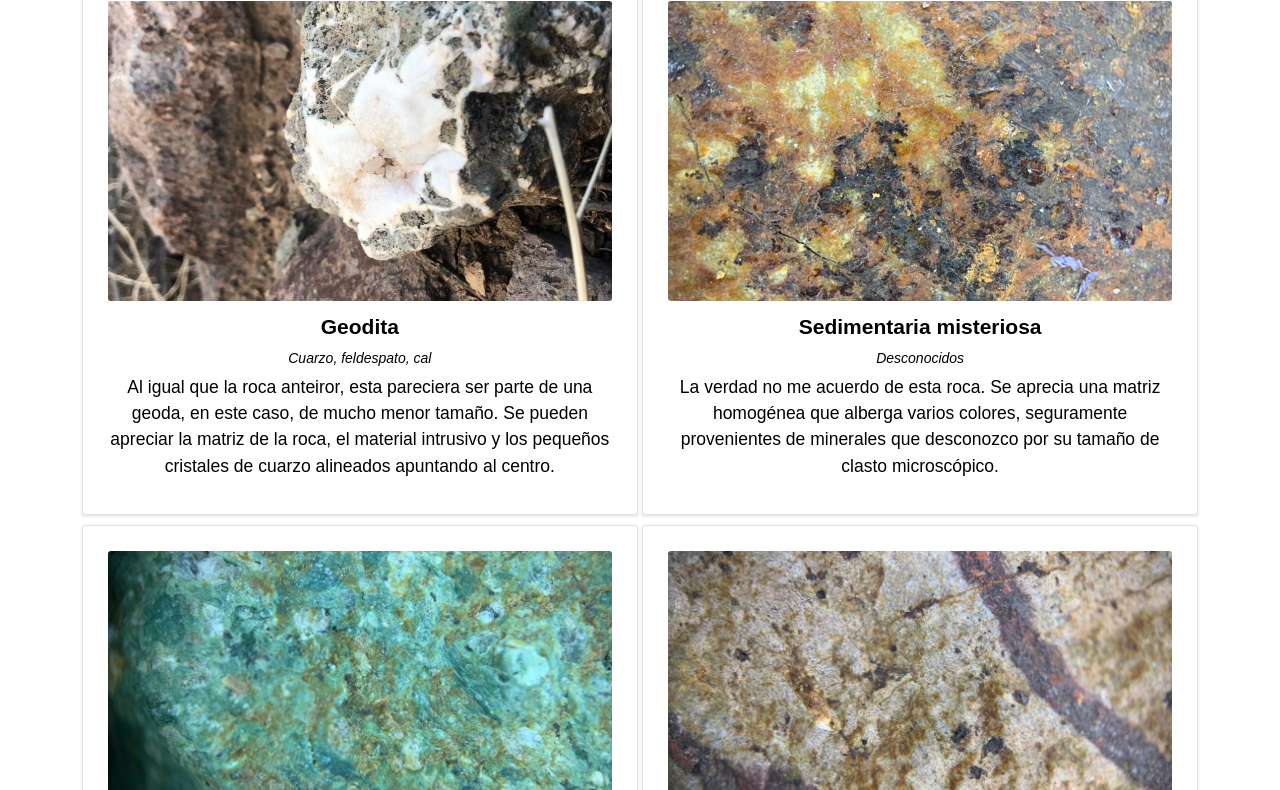
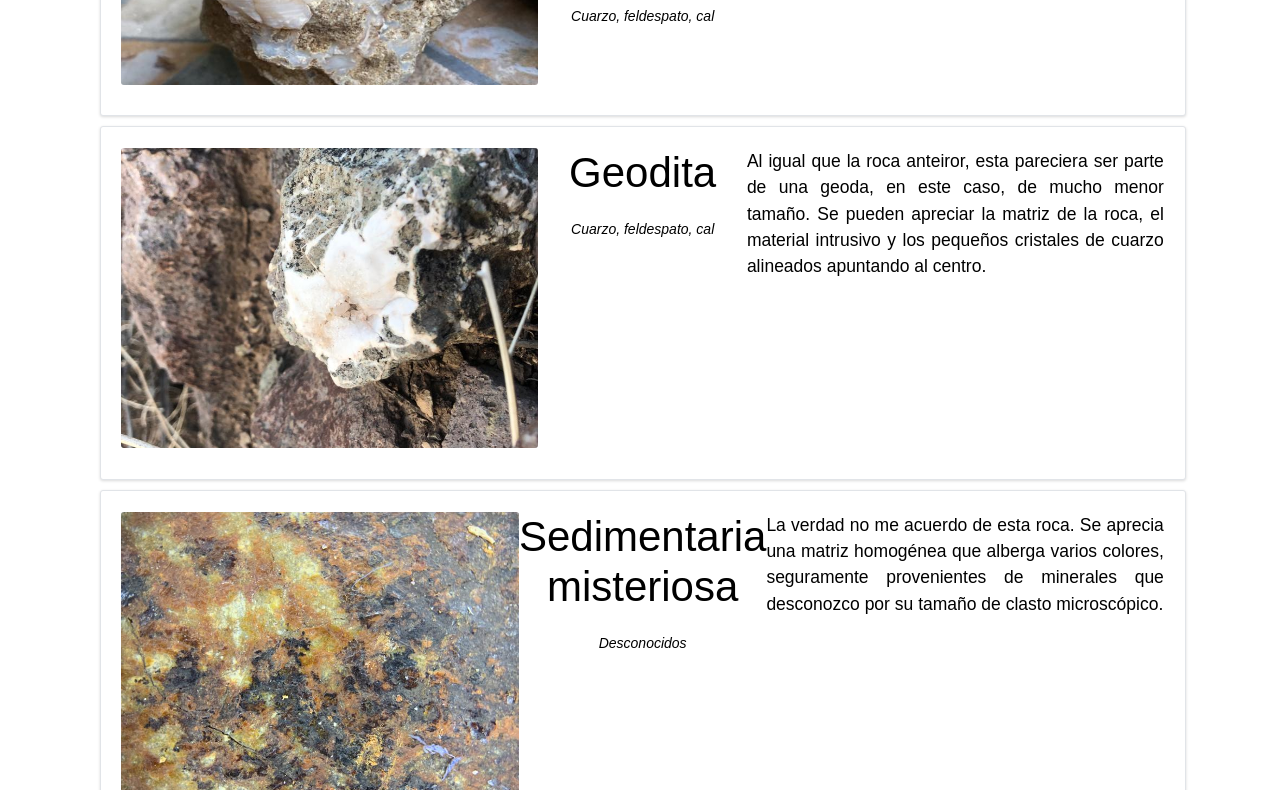
Before and after one commit to 0wulf/rocas, a plain HTML site: page rocks.html in a window 1280 px wide. Shown: the part 658-1448 px from the top of the page. Drawn offline with Linux system fonts and the light colour scheme.

Commit message:
final commit

```diff
--- a/assets/styles/rocks.css
+++ b/assets/styles/rocks.css
@@ -1,39 +1,55 @@
+main {
+    display: grid;
+    margin: 0% 10% 0% 07%;
+}
+
+
 .card {
     background-color: #fff;
     border: 1px solid #e1e4e8;
     border-radius: 3px;
     box-shadow: 0 1px 3px rgba(0, 0, 0, .15);
-    display: inline-table;
     margin: 0 0 10px;
     padding: 2%;
-    width: 40%;
+    width: 100%;
+    display: flex;
+
 }
 
 .card-img {
     border-radius: 3px;
     display: block;
     margin: 0 0 10px;
-    width: 100%;
+    width: 50%;
     height: 300px;
     object-fit: cover;
     transition: height 1s;
+    flex: 40%;
+}
+
+.card-titleflex {
+    flex: 20%;
 }
 
 .card-title {
-    font-size: 1.5em;
-    font-weight: 600;
-    margin: 0 0 5px;
+    font-size: 3em;
+    font-weight: 300;
+    margin: 0 0 20px;
+    line-height: 1.2
 }
 
 .card-minerals {
     font-size: 1em;
     font-style: italic;
     margin: 0 0 5px;
+
 }
 
 .card-text {
     font-size: 1.25em;
     margin: 0 0 10px;
+    flex: 40%;
+    text-align: justify;
 }
 
 .card-img:hover {
--- a/rocks.html
+++ b/rocks.html
@@ -21,8 +21,10 @@
 
         <div class="card">
             <img class="card-img" src="assets/images/rock-1.jpeg">
+            <div class="card-titleflex">
                 <h2 class="card-title">Roca L</h2>
                 <p class="card-minerals">Posiblemente cuarzo</p>
+            </div>
             <p class="card-text">Esta roca de fractura concoidal posee una dureza superior a 6 en la escala de Mohs.
                 Tiene cierto grado de metamorfismo.
             </p>
@@ -30,8 +32,10 @@
 
         <div class="card">
             <img class="card-img" src="assets/images/rock-2.jpeg">
+            <div class="card-titleflex">
                 <h2 class="card-title">Esquina de geoda/veta de cuarzo</h2>
                 <p class="card-minerals">Cuarzo, feldespato, cal</p>
+            </div>
             <p class="card-text">Esta roca probablemente viene de una geoda o de una veta de cuarzo. Se aprecia que el
                 mineral blanco intruyó en la matriz y comenzó la precipitación lentamente, por eso los planos. Se puede
                 analizar el proceso de precipitación con la Serie de Bowen.</p>
@@ -39,8 +43,10 @@
 
         <div class="card">
             <img class="card-img" src="assets/images/rock-3.jpeg">
+            <div class="card-titleflex">
                 <h2 class="card-title">Geodita</h2>
                 <p class="card-minerals">Cuarzo, feldespato, cal</p>
+            </div>
             <p class="card-text">Al igual que la roca anteiror, esta pareciera ser parte de una geoda, en este caso, de
                 mucho menor tamaño. Se pueden apreciar la matriz de la roca, el material intrusivo y los pequeños
                 cristales de cuarzo alineados apuntando al centro.</p>
@@ -48,8 +54,10 @@
 
         <div class="card">
             <img class="card-img" src="assets/images/zoomed-1.jpeg">
+            <div class="card-titleflex">
                 <h2 class="card-title">Sedimentaria misteriosa</h2>
                 <p class="card-minerals">Desconocidos</p>
+            </div>
             <p class="card-text">La verdad no me acuerdo de esta roca. Se aprecia una matriz homogénea que alberga
                 varios colores, seguramente provenientes de minerales que desconozco por su tamaño de clasto
                 microscópico.</p>
@@ -57,15 +65,19 @@
 
         <div class="card">
             <img class="card-img" src="assets/images/zoomed-2.jpeg">
+            <div class="card-titleflex">
                 <h2 class="card-title">Gabro verde</h2>
                 <p class="card-minerals">Piroxeno, olivino, plagioclasa</p>
+            </div>
             <p class="card-text">Esta roca ígnea de carácter máfico recibe ese color verde gracias al olivino.</p>
         </div>
 
         <div class="card">
             <img class="card-img" src="assets/images/zoomed-3.jpeg">
+            <div class="card-titleflex">
                 <h2 class="card-title">Con vetas ferricas</h2>
                 <p class="card-minerals">Desconocidos</p>
+            </div>
             <p class="card-text">A simple vista pareciera que es una roca metamórfica proveniente de una sedimentaria,
                 debido a su hábito laminado curvado. Pareciera que en dos fracturas intruyó un mineral de fierro
                 seguramente, dado que ese color se lo da el haberse oxidado (antes era oscuro, luego la lavé y a los dos
@@ -74,8 +86,10 @@
 
         <div class="card">
             <img class="card-img" src="assets/images/zoomed-4.jpeg">
+            <div class="card-titleflex">
                 <h2 class="card-title">Pizarra roja</h2>
                 <p class="card-minerals">Lutita</p>
+            </div>
             <p class="card-text">La pizarra nace de la metamorfización de la roca sedimentaria lutita. Esta última, está
                 compuesta por grano muy fino y bien seleccionado, lo que se refleja en esta pizarra. Su color rojo no sé
                 de donde viene pero es un mineral posterior en la historia geológica.
@@ -84,39 +98,49 @@
 
         <div class="card">
             <img class="card-img" src="assets/images/zoomed-5.jpeg">
+            <div class="card-titleflex">
                 <h2 class="card-title">Geodita 2</h2>
                 <p class="card-minerals">Cuarzo, feldespato</p>
+            </div>
             <p class="card-text">Igual que la otra geodita</p>
         </div>
 
         <div class="card">
             <img class="card-img" src="assets/images/zoomed-6.jpeg">
+            <div class="card-titleflex">
                 <h2 class="card-title">Mica</h2>
                 <p class="card-minerals">Biotita, cuarzo</p>
+            </div>
             <p class="card-text">La biotita es muy débil! Uno puede descascarar y sacarle capas con el tacto. Muy bonito
                 tho.</p>
         </div>
 
         <div class="card">
             <img class="card-img" src="assets/images/zoomed-7.jpeg">
+            <div class="card-titleflex">
                 <h2 class="card-title">Cuarzo microcristalino</h2>
                 <p class="card-minerals">Cuarzo, feldespato, biotita</p>
+            </div>
             <p class="card-text">Acá aparece la biotita pero en distinta forma. De hecho, acá aparece de color negro y
                 no translúcido!</p>
         </div>
 
         <div class="card">
             <img class="card-img" src="assets/images/zoomed-8.jpeg">
+            <div class="card-titleflex">
                 <h2 class="card-title">Am(ini)atista</h2>
                 <p class="card-minerals">Cuarzo, óxidos de hierro</p>
+            </div>
             <p class="card-text">Esta vez si estamos seguros de la presencia de óxidos de hierro, pues son éstos los que
                 le dan este bonito color al cuarzo :) La de esta foto es del tamaño de un grano de arroz :o</p>
         </div>
 
         <div class="card">
             <img class="card-img" src="assets/images/zoomed-9.jpeg">
+            <div class="card-titleflex">
                 <h2 class="card-title">Pirita psicodélica</h2>
                 <p class="card-minerals">Pirita</p>
+            </div>
             <p class="card-text">Esta pirita se debe haber formado en un entorno levemente hostil que no le permitió
                 cristalizar y precipitar tranquilamente, por eso el tamaño de los clastos. Esto permite el efecto que le
                 da toda la magia a esta roca, entregandole colores azules-morados.</p>
@@ -124,20 +148,26 @@
 
         <div class="card">
             <img class="card-img" src="assets/images/zoomed-10.jpeg">
+            <div class="card-titleflex">
                 <h2 class="card-title">Ojo de tigre</h2>
                 <p class="card-minerals">Cuarzo, reckiebita</p>
+            </div>
             <p class="card-text">La reckiebita es el mineral que le entrega lo gustoso visual a esta roca.</p>
         </div>
 
         <div class="card">
             <img class="card-img" src="assets/images/collection-1.jpeg">
+            <div class="card-titleflex">
                 <h2 class="card-title">Colección en pulido</h2>
+            </div>
             <p class="card-text">Estas rocas estaban saliendo de su tercera etapa de <i>grinding</i>.</p>
         </div>
 
         <div class="card">
             <img class="card-img" src="assets/images/collection-2.jpeg">
+            <div class="card-titleflex">
                 <h2 class="card-title">Colección pulida final</h2>
+            </div>
             <p class="card-text">Hoy en día se ven así.</p>
         </div>
 
```
Also changed, not shown: 1 other file. Lines whose indentation alone changed are shown as unchanged.
